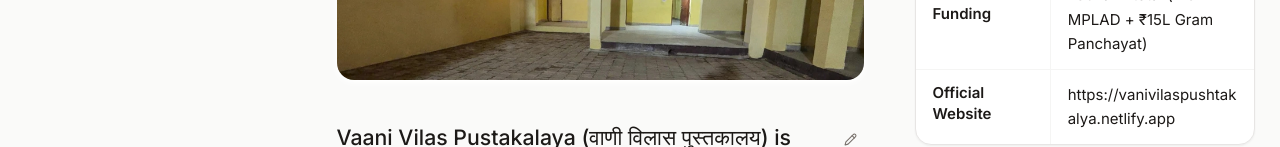
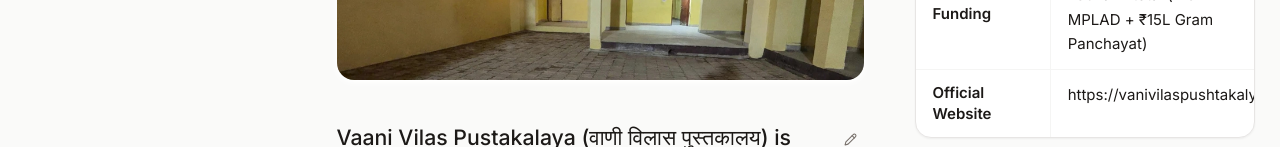
Before and after one commit to ravirajhere/Bandwar, a Next.js app: page /article/vaani-vilas-library-bandwar in a window 1280 px wide. Shown: the part 805-952 px from the top of the page. Built offline with nearby package versions, Linux system fonts and the light colour scheme; no server answers.

Commit message:
Update Infobox.tsx

```diff
--- a/src/components/article/Infobox.tsx
+++ b/src/components/article/Infobox.tsx
@@ -1,4 +1,6 @@
-export function Infobox({ data, title }: { data: Record<string, string>; title: string }) {
+import { UniversalEditModal } from "@/components/shared/UniversalEditModal"; // 👈 Naya Import
+
+export function Infobox({ data, title, articleId }: { data: Record<string, string>; title: string; articleId?: string }) {
   if (!data || Object.keys(data).length === 0) return null;
 
   return (
@@ -19,7 +21,7 @@ export function Infobox({ data, title }: { data: Record<string, string>; title:
           {Object.entries(data).map(([key, value]) => (
             <div
               key={key}
-              className="flex border-b border-border-subtle last:border-0 hover:bg-muted-background/30 transition-colors"
+              className="flex border-b border-border-subtle last:border-0 hover:bg-muted-background/30 transition-colors group"
             >
               {/* Key Column (Left - Muted Background) */}
               <dt className="w-[35%] sm:w-[40%] px-4 py-3 bg-muted-background/50 text-foreground/70 font-semibold border-r border-border-subtle leading-snug">
@@ -27,8 +29,21 @@ export function Infobox({ data, title }: { data: Record<string, string>; title:
               </dt>
 
               {/* Value Column (Right - Card Background) */}
-              <dd className="w-[65%] sm:w-[60%] px-4 py-3 text-foreground leading-relaxed break-words text-pretty">
-                {value}
+              <dd className="w-[65%] sm:w-[60%] px-4 py-3 text-foreground leading-relaxed break-words text-pretty flex justify-between items-start gap-2">
+                <span>{value}</span>
+
+                {/* 🚀 Edit Button (Sirf tab dikhega jab articleId pass hoga) */}
+                {articleId && (
+                  <div className="no-print shrink-0 mt-0.5">
+                    <UniversalEditModal
+                      fieldName={`Infobox: ${key}`}
+                      currentValue={value}
+                      contextId={articleId}
+                      contextType="Article Infobox"
+                      variant="icon"
+                    />
+                  </div>
+                )}
               </dd>
             </div>
           ))}
```
